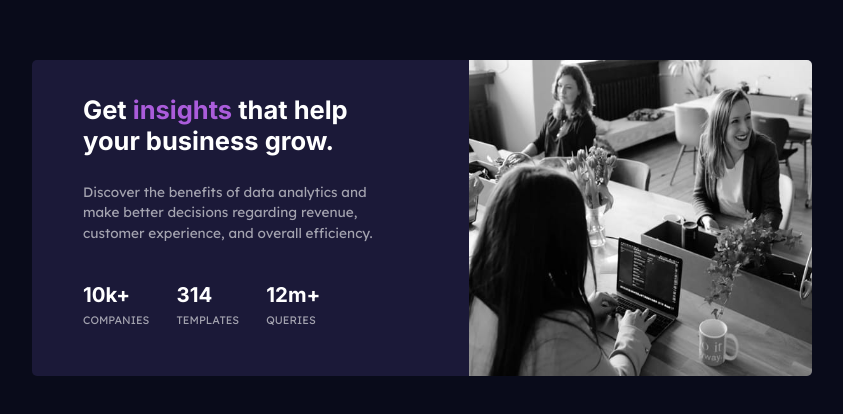
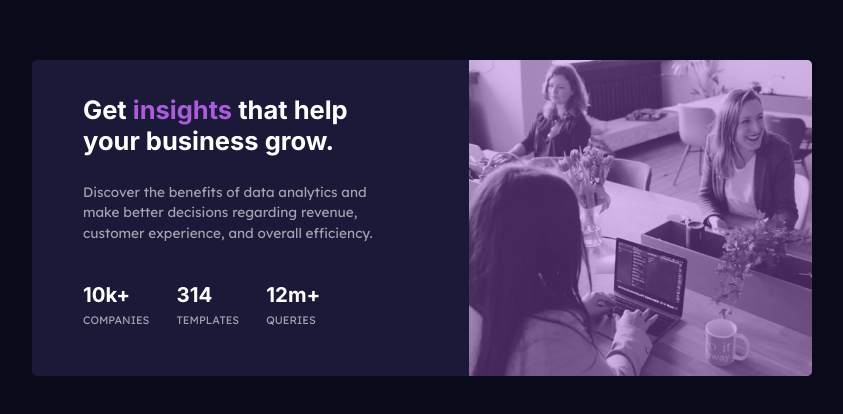
Before and after one commit to XshubhamG/Stats-Preview, a plain HTML site: page index.html in a window 1280 px wide. Shown: the part 182-596 px from the top of the page, without its empty margins (218-1061 px from the left). Drawn offline with Linux system fonts and the light colour scheme.

Commit message:
modified the image's opacity and pictures background color

```diff
--- a/style.css
+++ b/style.css
@@ -24,8 +24,14 @@ body {
     font-family: 'Inter',sans-serif;
 }
 
+picture {
+    background-color: var(--accent-color);
+}
+
 img {
     width: 100%;
+    object-fit: cover;
+    opacity: 0.6;
 }
 
 h2 {
```
